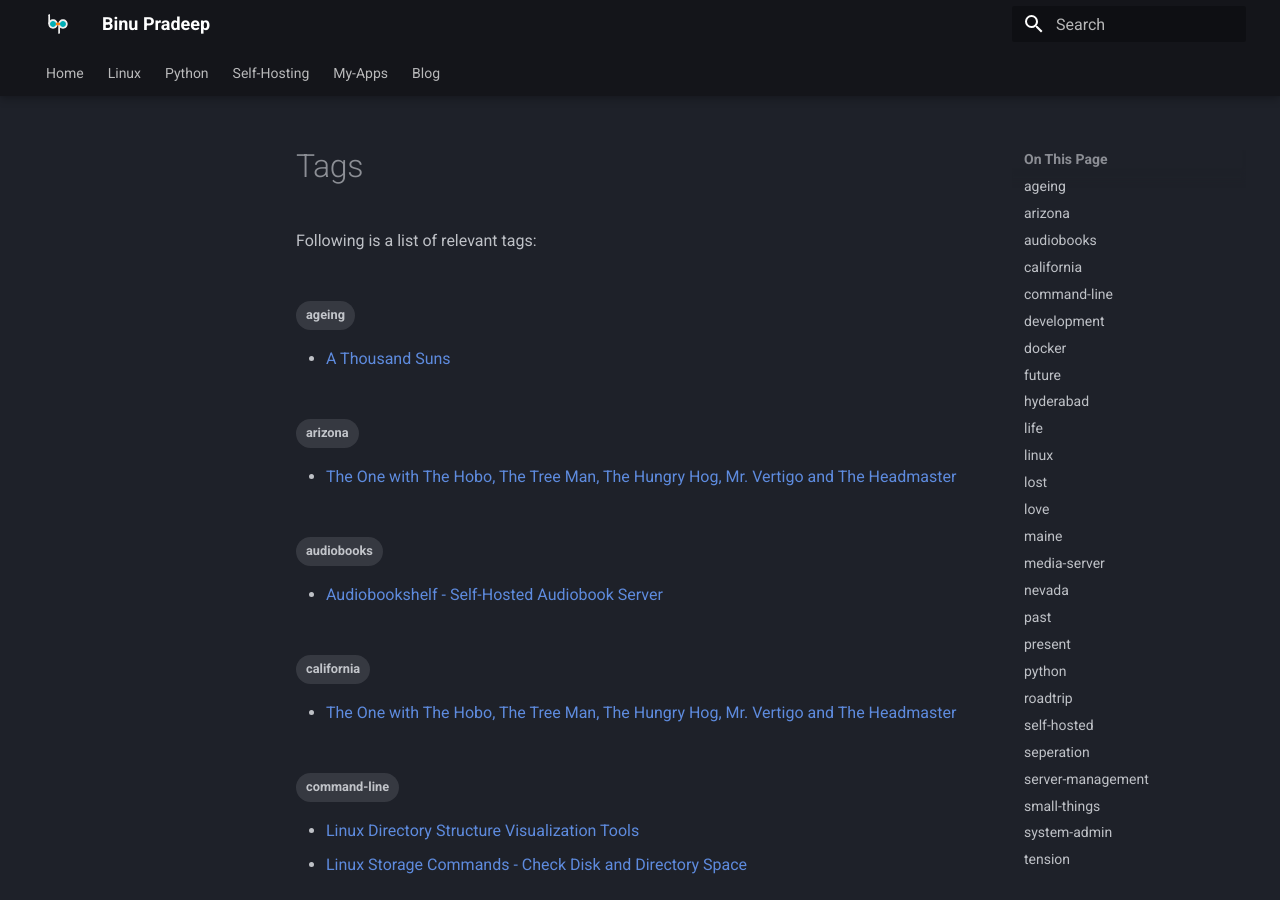
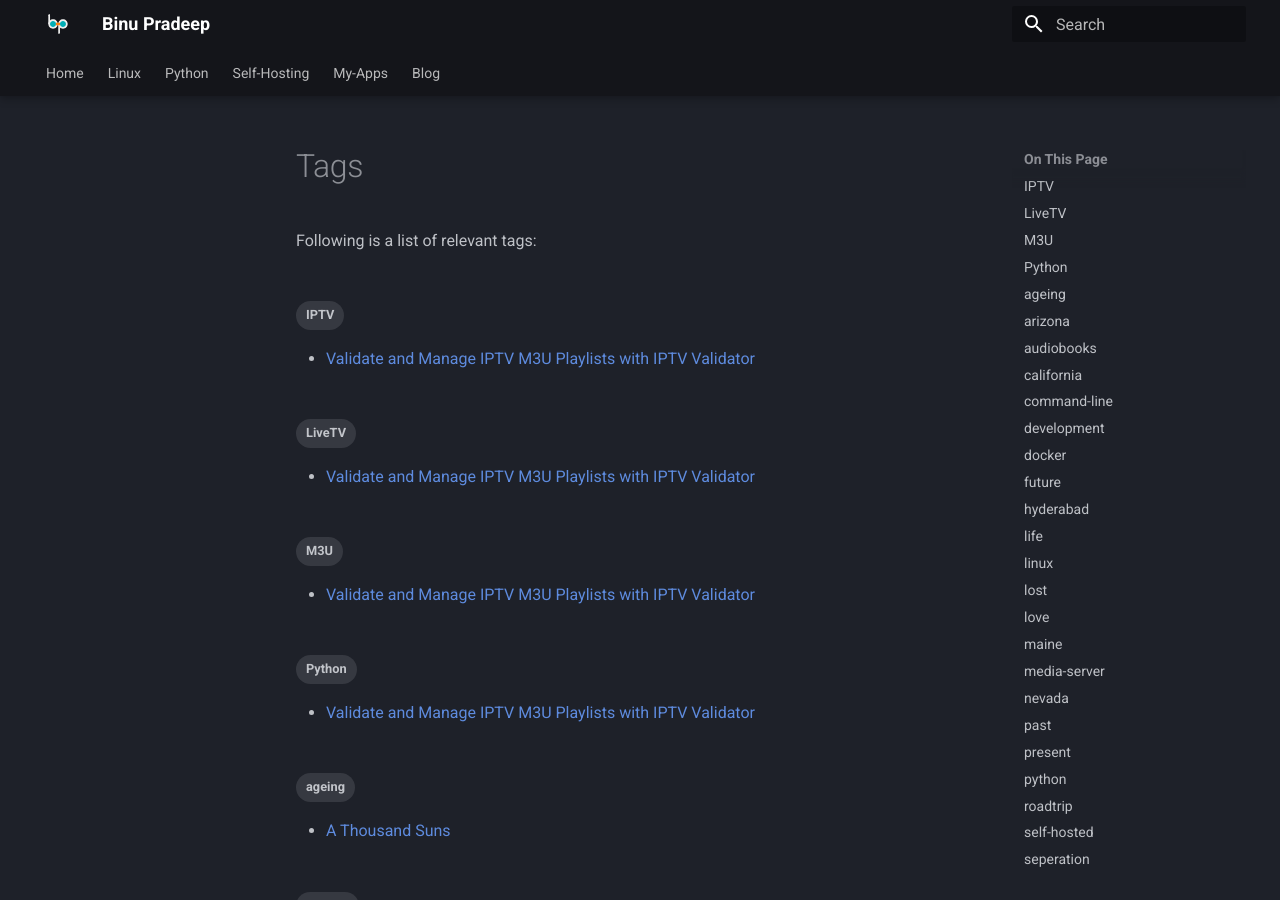
Before and after one commit to binuengoor/binupradeep-mkdocs, an MkDocs documentation site: the page built from docs/tags.md, in a window 1280 px wide and 900 px high. Built offline with MkDocs 1.6.1 and Material for MkDocs 9.7.7, drawn with Linux system fonts in a browser that asks for light colours; plug-ins that fetch from the network failed and are left out.

Commit message:
update tags

```diff
--- a/docs/myapps/iptv-m3u-validator.md
+++ b/docs/myapps/iptv-m3u-validator.md
@@ -1,7 +1,7 @@
 ---
 title: Validate and Manage IPTV M3U Playlists with IPTV Validator
 description: A Python-based tool to validate IPTV playlists, extract stream resolutions, and generate clean M3U files.
-tags: IPTV, M3U, validation, Python, streaming
+tags: [IPTV, M3U, Python, LiveTV]
 ---
 
 # IPTV M3U Validator: A Reliable Tool for Playlist Validation
```
